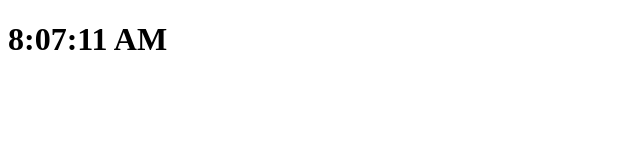
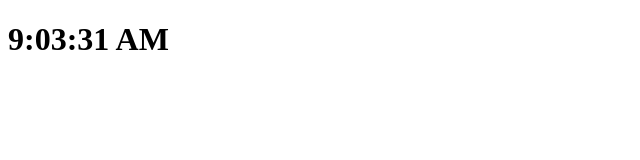
Before and after one commit to russellgoldenberg/test-actions, a website: page index.html in a window 1280 px wide. Shown: the full height of the page, 0-640 px from the left. Drawn offline with Linux system fonts and the light colour scheme.

Commit message:
Deploying to gh-pages from  @ 949ae750db83cffe888fbb6e89845eb121ac95c0 🚀

```diff
--- a/index.html
+++ b/index.html
@@ -10,7 +10,7 @@
   <head></head>
   <body>
 		<h1>
-		8:07:11 AM
+		9:03:31 AM
 		</h1>
   </body>
 </html>
```
